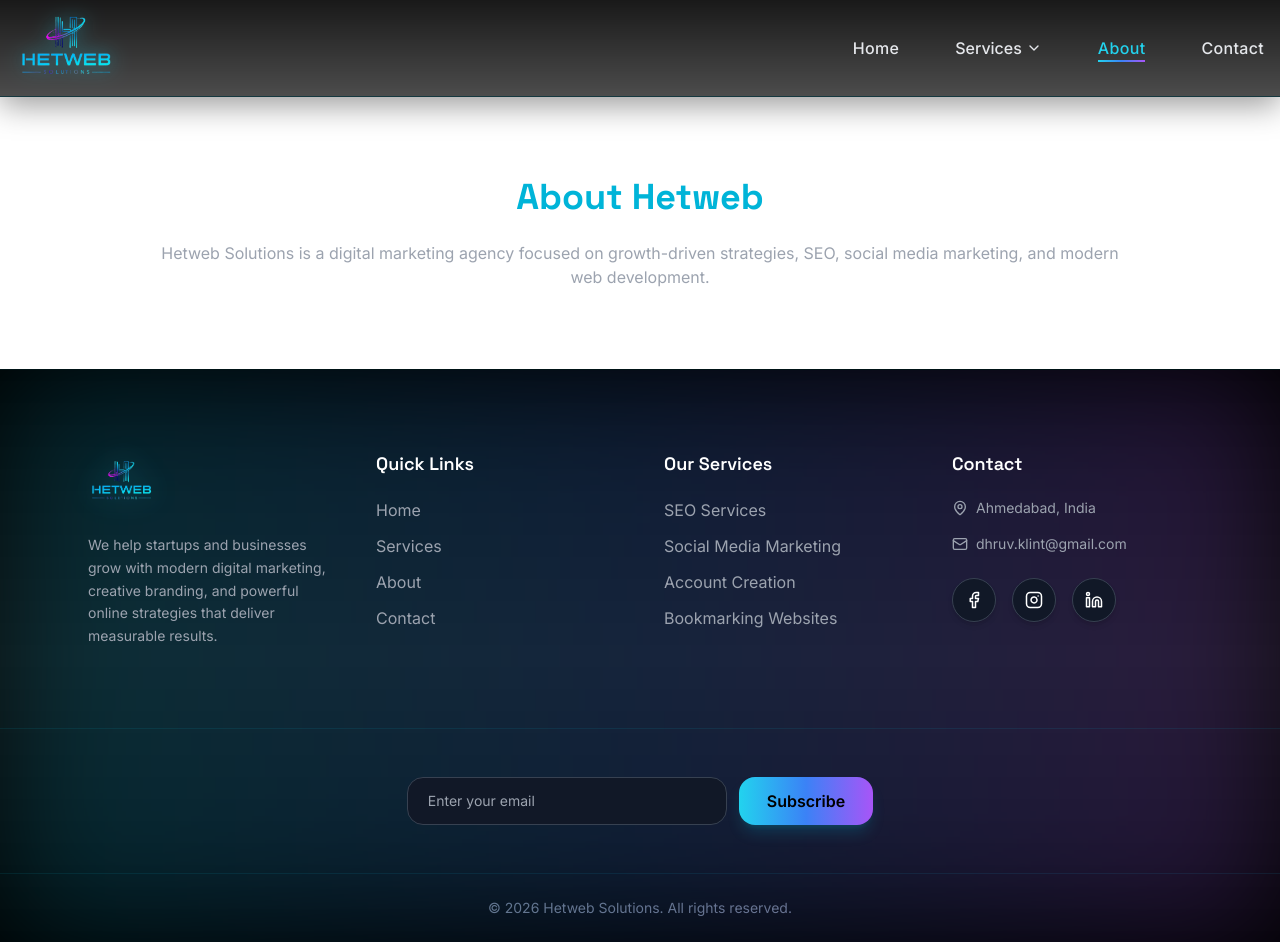
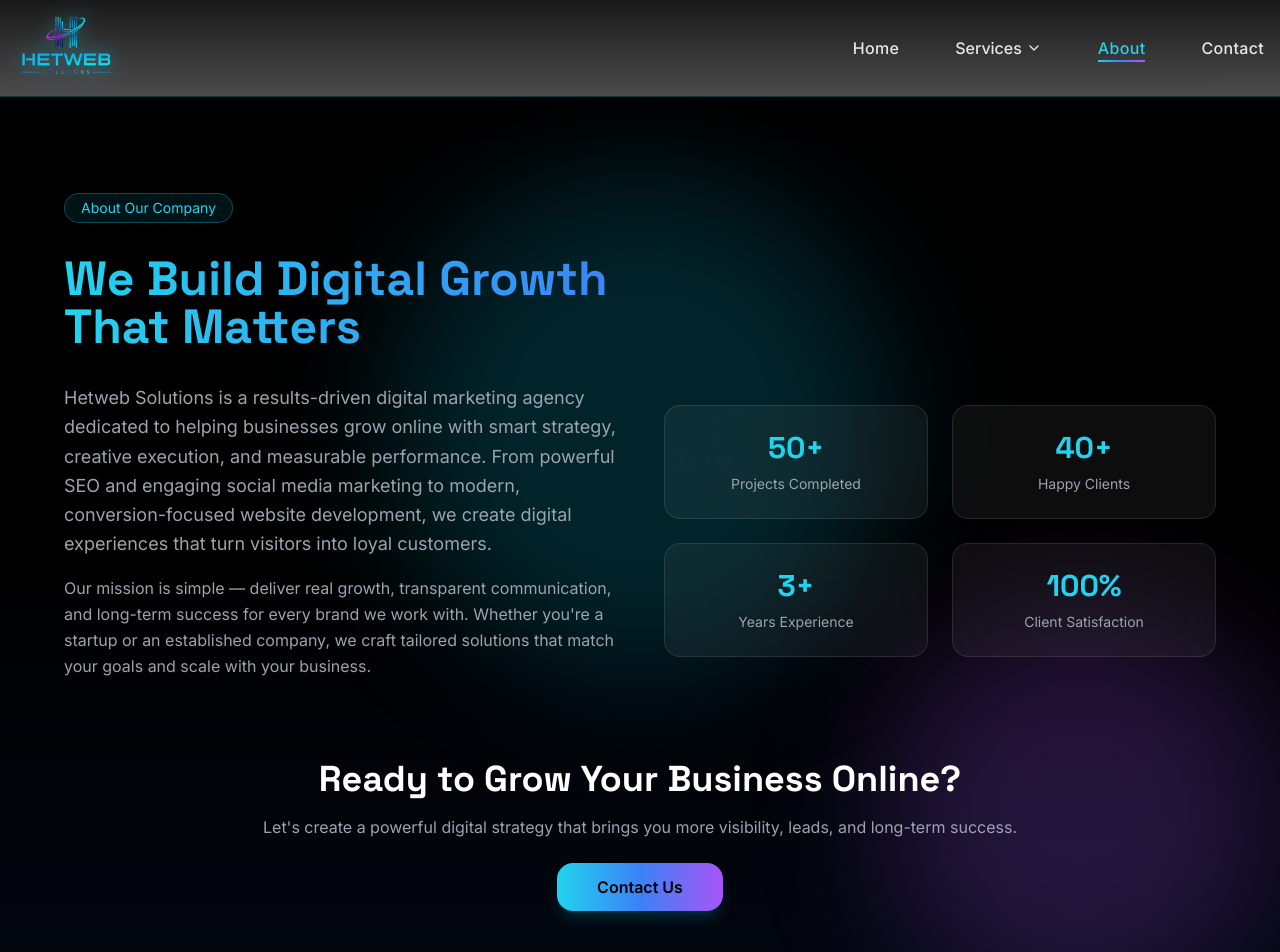
Before and after one commit to Dhruv-Klint/hetweb-solutions, a React (Vite) app: page /about in a window 1280 px wide. Shown: the top 952 px of the page. Built offline with nearby package versions, Linux system fonts and the light colour scheme.

Commit message:
about us page update

```diff
--- a/src/components/Footer.jsx
+++ b/src/components/Footer.jsx
@@ -44,7 +44,7 @@ export default function Footer() {
           <FooterLink to="/services/service1" label="SEO Services" />
           <FooterLink to="/services/service2" label="Social Media Marketing" />
           <FooterLink to="/services/service3" label="Account Creation" />
-          <FooterLink to="/services/service4" label="Bookmarking Websites" />
+          <FooterLink to="/services/service4" label="Bookmarking Websites Services" />
         </FooterColumn>
 
         {/* CONTACT */}
--- a/src/pages/About.jsx
+++ b/src/pages/About.jsx
@@ -1,11 +1,157 @@
+import { useEffect } from "react";
+import { motion, useMotionValue, useTransform, animate } from "framer-motion";
+
+/* Counter component */
+function Counter({ value }) {
+    const count = useMotionValue(0);
+    const rounded = useTransform(count, (latest) => Math.floor(latest));
+
+    useEffect(() => {
+        const controls = animate(count, value, {
+            duration: 2,
+            ease: "easeOut",
+        });
+        return controls.stop;
+    }, [value]);
+
+    return <motion.span>{rounded}</motion.span>;
+}
+
 export default function About() {
-return (
-<div className="max-w-5xl mx-auto py-20 px-4 text-center">
-<h1 className="text-4xl font-bold text-primary">About Hetweb</h1>
-<p className="text-gray-400 mt-6">
-Hetweb Solutions is a digital marketing agency focused on growth-driven strategies,
-SEO, social media marketing, and modern web development.
-</p>
-</div>
-)
+    const stats = [
+        { number: "50+", label: "Projects Completed" },
+        { number: "40+", label: "Happy Clients" },
+        { number: "3+", label: "Years Experience" },
+        { number: "100%", label: "Client Satisfaction" },
+    ];
+
+    return (
+        <section className="relative overflow-hidden bg-gradient-to-b from-black via-black to-gray-950 text-white py-24 px-4">
+            {/* Glow Background */}
+            <div className="absolute inset-0 pointer-events-none">
+                <div className="absolute top-20 left-1/2 -translate-x-1/2 w-[500px] h-[500px] bg-cyan-500/20 blur-3xl rounded-full" />
+                <div className="absolute bottom-0 right-0 w-[400px] h-[400px] bg-purple-500/20 blur-3xl rounded-full" />
+            </div>
+
+            <div className="relative max-w-6xl mx-auto">
+                {/* Left Content */}
+                <motion.div
+                    initial={{ opacity: 0, y: 40 }}
+                    animate={{ opacity: 1, y: 0 }}
+                    transition={{ duration: 0.6, ease: "easeOut" }}
+                    className="space-y-8"
+                >
+                    <motion.span
+                        initial={{ opacity: 0, y: 20 }}
+                        animate={{ opacity: 1, y: 0 }}
+                        transition={{ delay: 0.1 }}
+                        className="inline-block px-4 py-1 text-sm rounded-full bg-cyan-500/10 border border-cyan-400/30 text-cyan-400"
+                    >
+                        About Our Company
+                    </motion.span>
+
+                    <motion.h1
+                        initial={{ opacity: 0, y: 30 }}
+                        animate={{ opacity: 1, y: 0 }}
+                        transition={{ delay: 0.2, duration: 0.6 }}
+                        className="text-4xl md:text-5xl font-bold leading-tight bg-gradient-to-r from-cyan-400 via-blue-500 to-purple-500 bg-clip-text text-transparent"
+                    >
+                        We Build Digital Growth <br className="hidden md:block" /> That Matters
+                    </motion.h1>
+
+                    <div className="grid md:grid-cols-2 gap-12 items-center">
+                        {/* Text Content */}
+                        <motion.div
+                            initial={{ opacity: 0, x: -40 }}
+                            animate={{ opacity: 1, x: 0 }}
+                            transition={{ delay: 0.3, duration: 0.6 }}
+                            className="space-y-4"
+                        >
+                            <p className="text-gray-400 text-lg leading-relaxed">
+                                Hetweb Solutions is a results-driven digital marketing agency dedicated to helping
+                                businesses grow online with smart strategy, creative execution, and measurable
+                                performance. From powerful SEO and engaging social media marketing to modern,
+                                conversion-focused website development, we create digital experiences that turn
+                                visitors into loyal customers.
+                            </p>
+
+                            <p className="text-gray-400 leading-relaxed">
+                                Our mission is simple — deliver real growth, transparent communication, and
+                                long-term success for every brand we work with. Whether you're a startup or an
+                                established company, we craft tailored solutions that match your goals and scale
+                                with your business.
+                            </p>
+                        </motion.div>
+
+                        {/* Stats */}
+                        <motion.div
+                            initial="hidden"
+                            animate="visible"
+                            variants={{
+                                hidden: {},
+                                visible: {
+                                    transition: {
+                                        staggerChildren: 0.12,
+                                    },
+                                },
+                            }}
+                            className="grid grid-cols-2 gap-6"
+                        >
+                            {stats.map((item, i) => {
+                                const numericValue = parseInt(item.number);
+
+                                return (
+                                    <motion.div
+                                        key={i}
+                                        variants={{
+                                            hidden: { opacity: 0, y: 30 },
+                                            visible: { opacity: 1, y: 0 },
+                                        }}
+                                        whileHover={{ scale: 1.05 }}
+                                        transition={{ duration: 0.4 }}
+                                        className="p-6 rounded-2xl bg-white/5 border border-white/10 backdrop-blur-xl text-center"
+                                    >
+                                        <h3 className="text-3xl font-bold text-cyan-400">
+                                            <Counter value={numericValue} />
+                                            {item.number.includes("+") && "+"}
+                                            {item.number.includes("%") && "%"}
+                                        </h3>
+
+                                        <p className="text-gray-400 mt-2 text-sm">
+                                            {item.label}
+                                        </p>
+                                    </motion.div>
+                                );
+                            })}
+                        </motion.div>
+                    </div>
+                </motion.div>
+            </div>
+
+            {/* Bottom CTA */}
+            <motion.div
+                initial={{ opacity: 0, y: 40 }}
+                animate={{ opacity: 1, y: 0 }}
+                transition={{ delay: 0.4, duration: 0.6 }}
+                className="relative max-w-4xl mx-auto mt-20 text-center"
+            >
+                <h2 className="text-3xl md:text-4xl font-bold">
+                    Ready to Grow Your Business Online?
+                </h2>
+                <p className="text-gray-400 mt-4">
+                    Let's create a powerful digital strategy that brings you more visibility, leads,
+                    and long-term success.
+                </p>
+
+                <motion.a
+                    href="/contact"
+                    whileHover={{ scale: 1.05 }}
+                    whileTap={{ scale: 0.95 }}
+                    className="inline-block mt-6 px-10 py-3 rounded-2xl font-semibold text-black bg-gradient-to-r from-cyan-400 via-blue-500 to-purple-500 shadow-lg shadow-cyan-500/20"
+                >
+                    Contact Us
+                </motion.a>
+            </motion.div>
+        </section>
+    );
 }
--- a/src/pages/ServiceDetails.jsx
+++ b/src/pages/ServiceDetails.jsx
@@ -17,7 +17,7 @@ export default function ServiceDetails() {
     <section className="relative bg-black text-white min-h-screen overflow-hidden">
       {/* ===== HERO IMAGE WITH PREMIUM OVERLAY ===== */}
       {service.image && (
-        <div className="relative h-[320px] md:h-[460px] overflow-hidden">
+        <div className="relative h-[320px] md:h-[350px] overflow-hidden">
           <motion.img
             src={service.image}
             alt={service.title}
```
Also changed, not shown: src/App.jsx (indentation only).
